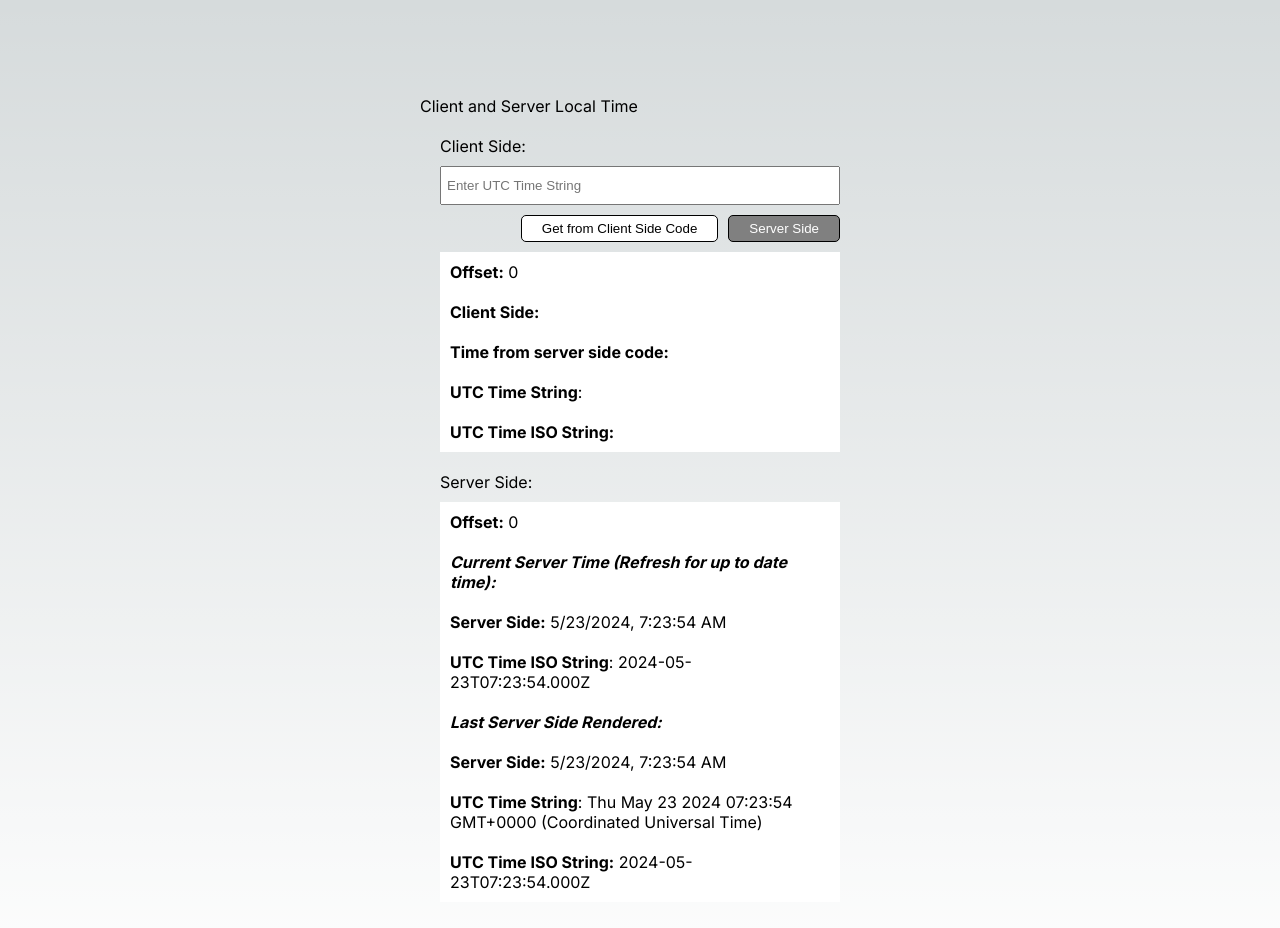
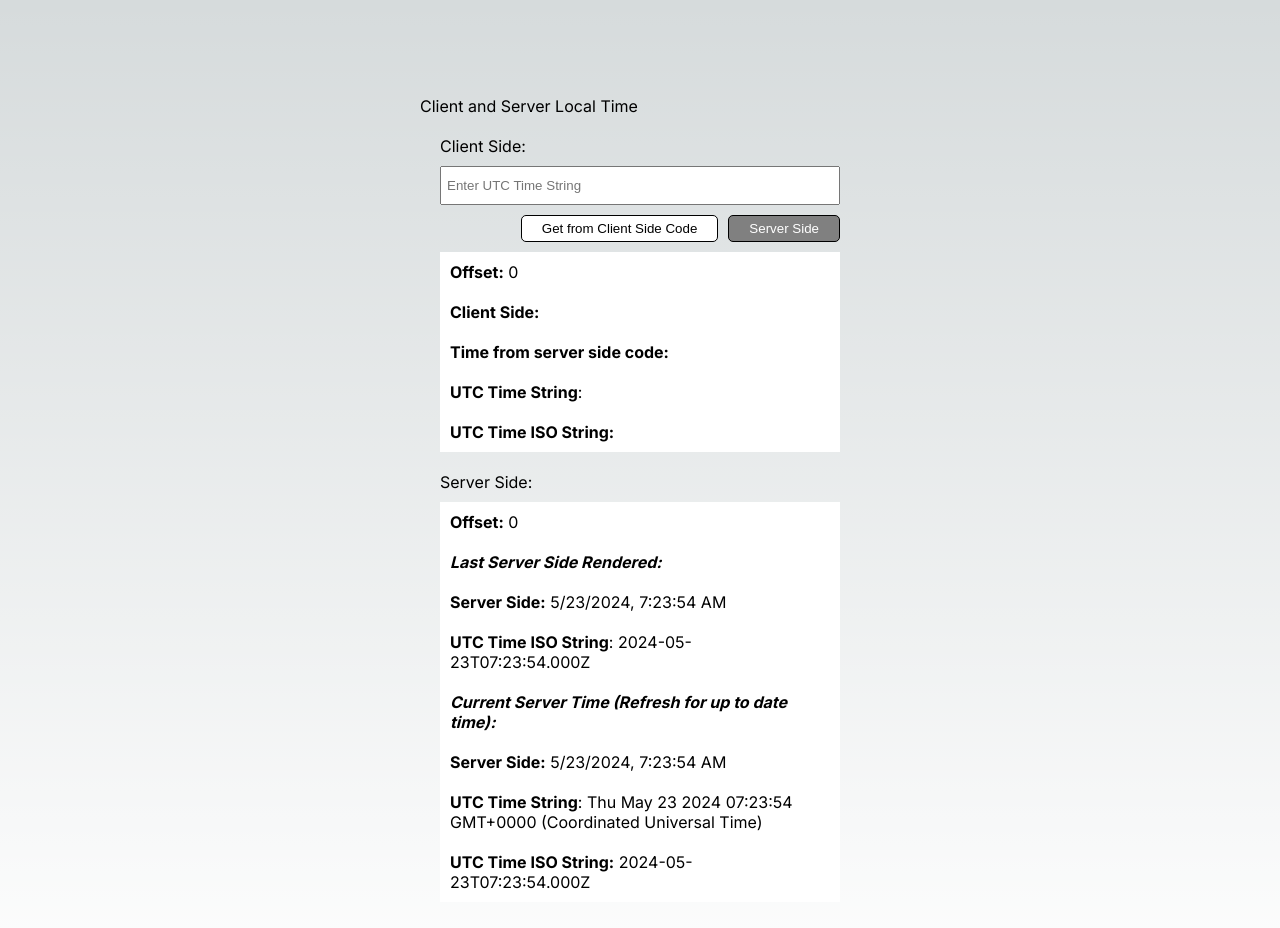
Before and after one commit to softwaredev-sk/server-and-client-time, a Next.js app: page / in a window 1280 px wide. Shown: the top 928 px of the page. Built offline with nearby package versions, Linux system fonts and the light colour scheme.

Commit message:
fix string

```diff
--- a/components/UseServer.jsx
+++ b/components/UseServer.jsx
@@ -48,7 +48,7 @@ export default async function () {
         </p>
 
         <strong>
-          <em>Current Server Time (Refresh for up to date time):</em>
+          <em>Last Server Side Rendered:</em>
         </strong>
         <p>
           <b>Server Side:</b> {serverDate}
@@ -57,7 +57,7 @@ export default async function () {
           <b>UTC Time ISO String</b>: {dateAPI.toString()}
         </p>
         <strong>
-          <em>Last Server Side Rendered:</em>
+          <em>Current Server Time (Refresh for up to date time):</em>
         </strong>
         <p>
           <b>Server Side:</b> {newDate}
```
